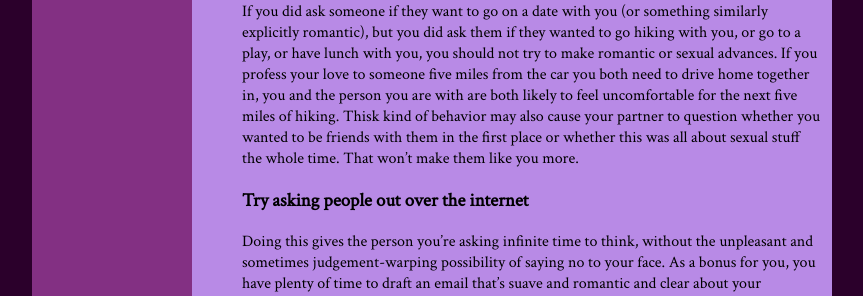
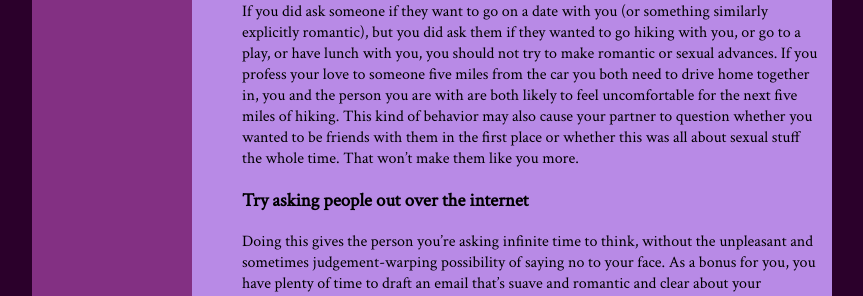
Before and after one commit to ruthie/ruthie.github.io, a Jekyll site: the page built from blog.html, in a window 1280 px wide and 900 px high, scrolled down 1660 px. Shown: the part 259-555 px from the top of the window, without its empty margins (208-1071 px from the left). Built offline with Jekyll 4.4.1, drawn with Linux system fonts in a browser that asks for light colours; some of the changed text lies outside the part shown.

Commit message:
Fixed a typo and rethought my phrasing

```diff
--- a/_posts/2014-8-27-relationship-advice.md
+++ b/_posts/2014-8-27-relationship-advice.md
@@ -33,7 +33,7 @@ No matter how explicit you think you've been, there is someone who would not hav
 This may be socially uncomfortable, but the alternatives suck more.  It will be very awkward if you have to go on a date with someone who is slowly realizing that this is a date they would never have agreed to.
 
 ### Don't coopt a platonic occasion
-If you did ask someone if they want to go on a date with you (or something similarly explicitly romantic), but you did ask them if they wanted to go hiking with you, or go to a play, or have lunch with you, you should not try to make romantic or sexual advances.  If you profess your love to someone five miles from the car you both need to drive home together in, you and the person you are with are both likely to feel uncomfortable for the next five miles of hiking.  Thisk kind of behavior may also cause your partner to question whether you wanted to be friends with them in the first place or whether this was all about sexual stuff the whole time.  That won't make them like you more.
+If you did ask someone if they want to go on a date with you (or something similarly explicitly romantic), but you did ask them if they wanted to go hiking with you, or go to a play, or have lunch with you, you should not try to make romantic or sexual advances.  If you profess your love to someone five miles from the car you both need to drive home together in, you and the person you are with are both likely to feel uncomfortable for the next five miles of hiking.  This kind of behavior may also cause your partner to question whether you wanted to be friends with them in the first place or whether this was all about sexual stuff the whole time.  That won't make them like you more.
 
 ### Try asking people out over the internet
 Doing this gives the person you're asking infinite time to think, without the unpleasant and sometimes judgement-warping possibility of saying no to your face.  As a bonus for you, you have plenty of time to draft an email that's suave and romantic and clear about your intentions.  This may not be as romantic as asking someone out face to face, but I've been asked out this way, and waking up to an email full of smiley faces and an invitation to dinner is also really nice.
```
Also changed, not shown: other parts of _posts/2014-8-27-relationship-advice.md (+1 -1 lines).
